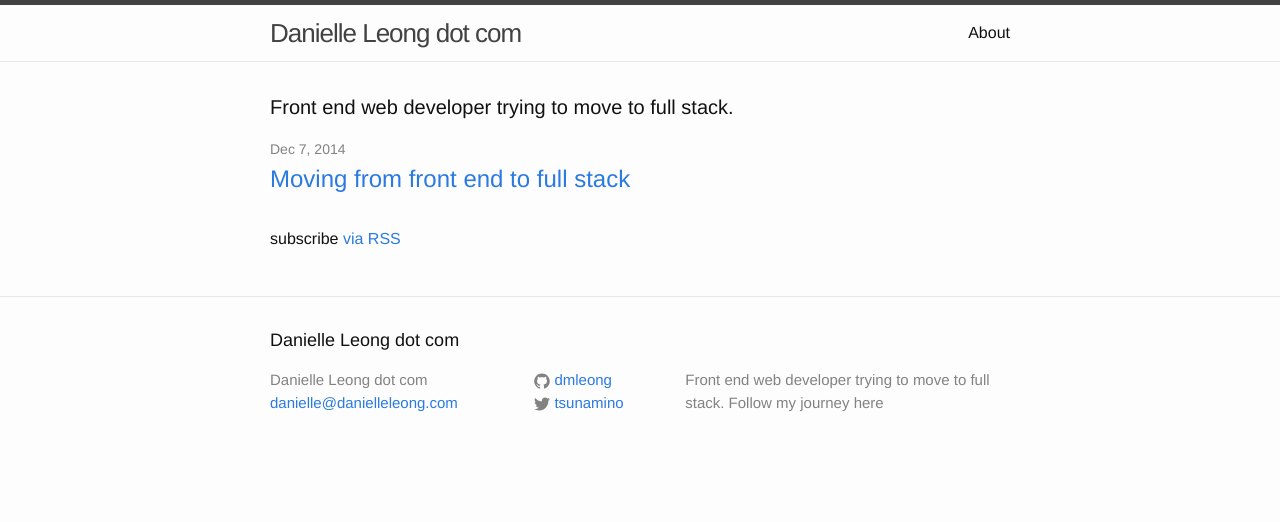
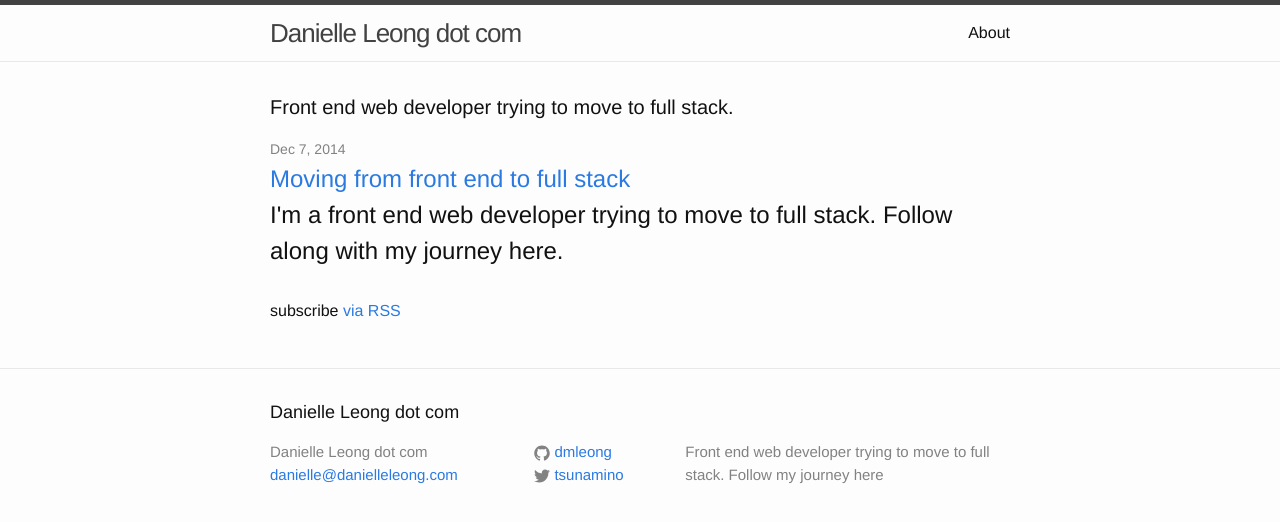
Before and after one commit to dmleong/dmleong.github.io, a Jekyll site: the page built from index.html, in a window 1280 px wide. Shown: the top 522 px of the page. Built offline with Jekyll 4.4.1, drawn with Linux system fonts in a browser that asks for light colours.

Commit message:
Getting rid of blog subdomain for now

```diff
--- a/_posts/2014-12-07-intro.markdown
+++ b/_posts/2014-12-07-intro.markdown
@@ -3,6 +3,7 @@ layout: post
 title:  "Moving from front end to full stack"
 date:   2014-12-07 14:39:12
 categories: introduction
+excerpt: "I'm a front end web developer trying to move to full stack. Follow along with my journey here."
 ---
 
 ##tl;dr##
--- a/index.html
+++ b/index.html
@@ -13,6 +13,7 @@ layout: default
 
         <h2>
           <a class="post-link" href="{{ post.url | prepend: site.baseurl }}">{{ post.title }}</a>
+	        {{ post.excerpt }}
         </h2>
       </li>
     {% endfor %}
```
